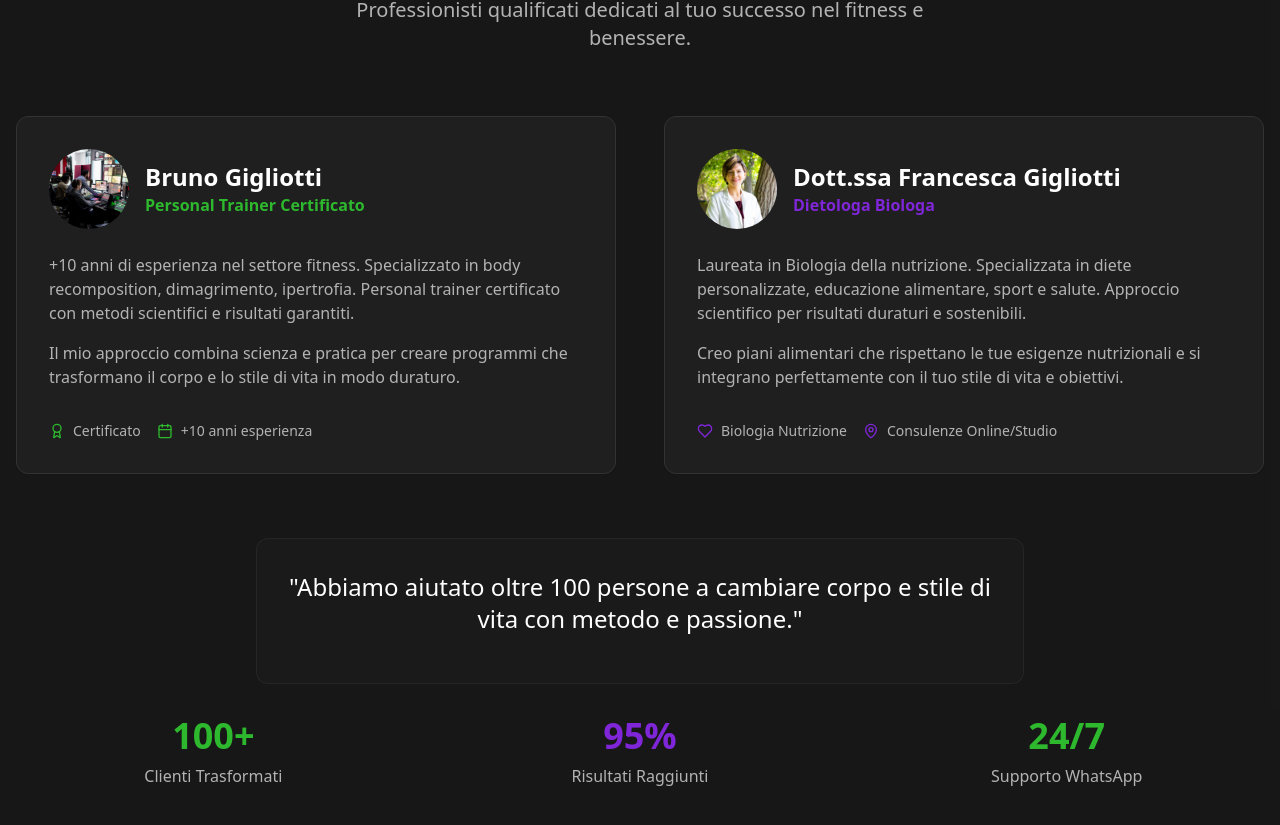
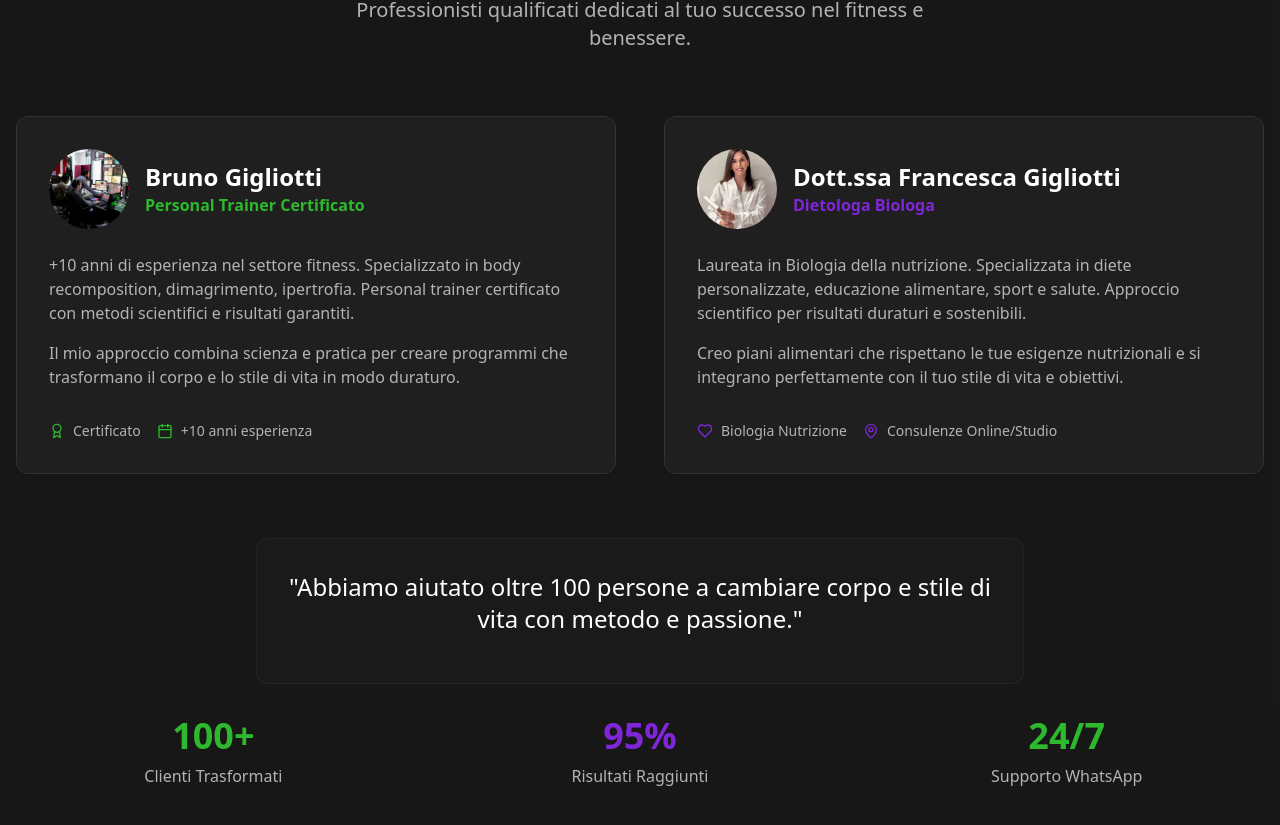
Before and after one commit to soldado88/fit-hub-digital-universe, a React (Vite) app: page / in a window 1280 px wide. Shown: the part 1070-1895 px from the top of the page. Built offline with nearby package versions, Linux system fonts and the light colour scheme.

Commit message:
Update bio image
Replace the current image of Dott.ssa Francesca Gigliotti with the provided image.

```diff
--- a/src/components/BioSection.tsx
+++ b/src/components/BioSection.tsx
@@ -60,7 +60,7 @@ export function BioSection() {
             <CardContent className="p-0">
               <div className="flex items-center space-x-4 mb-6">
                 <div className="w-20 h-20 rounded-full overflow-hidden">
-                  <img src={francescaPhoto} alt="Dott.ssa Francesca Gigliotti" className="w-full h-full object-cover" />
+                  <img src="/lovable-uploads/f8deb0bc-b19a-4641-a0f9-ada6f2d813b4.png" alt="Dott.ssa Francesca Gigliotti" className="w-full h-full object-cover" />
                 </div>
                 <div>
                   <h3 className="text-2xl font-bold">Dott.ssa Francesca Gigliotti</h3>
```
Also changed, not shown: public/lovable-uploads/f8deb0bc-b19a-4641-a0f9-ada6f2d813b4.png (added).
